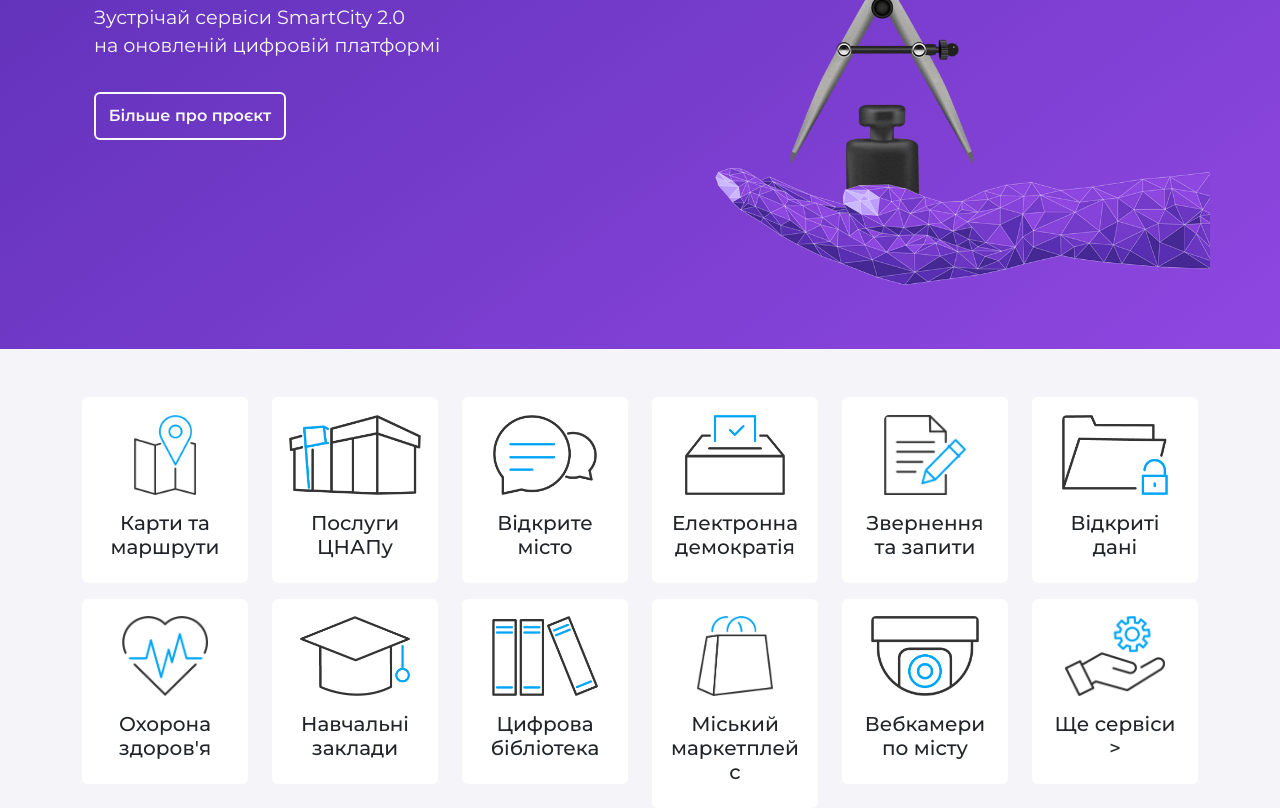
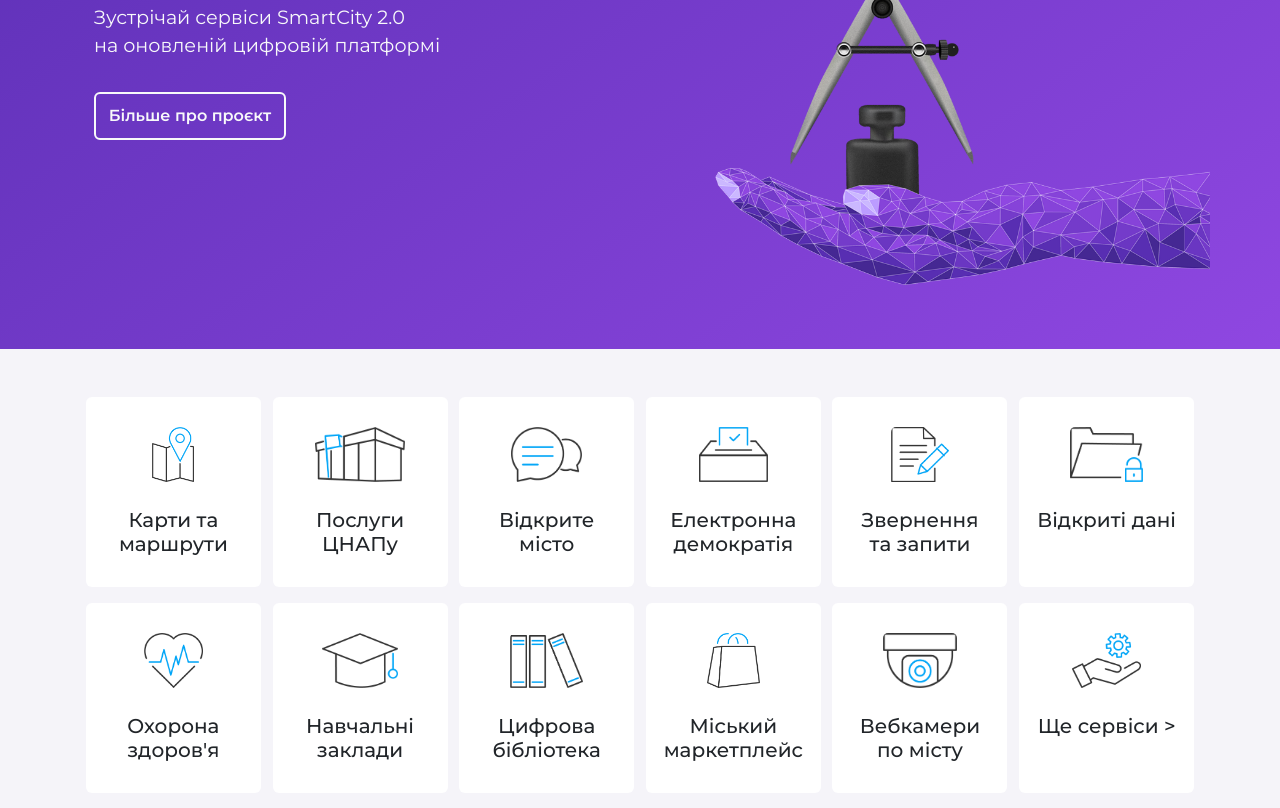
Before and after one commit to ivankist2/Project-2024-03-14-Thu-new-bootstrap, a plain HTML site: page index.html in a window 1280 px wide. Shown: the part 323-1131 px from the top of the page. Drawn offline with Linux system fonts and the light colour scheme.

Commit message:
change services

```diff
--- a/css/styles.css
+++ b/css/styles.css
@@ -93,9 +93,12 @@
 /* #region main services */
 
 .service {
+    width: 175px;
+    height: 190px;
+    margin: auto;
     text-align: center;
     border: none;
-    padding: 1.1rem 0 0 0;
+    padding: 1.9rem 0 0 0;
     cursor: pointer;
 }
 
@@ -103,31 +106,14 @@
     box-shadow: 1px 1px 2px 3px rgb(224, 224, 224), -1px -1px 2px 3px rgb(224, 224, 224);
 }
 
+.service-img-box {
+    margin-bottom: 10px;
+}
+
 .service-img {
-    height: 5rem;
+    /* height: 4rem; */
+    height: 55px;
     width: min-content;
 }
 
-.service-inbox {
-    display: flex;
-    justify-content: center;
-    align-items: center;
-    height: 60%;
-    margin-bottom: 1rem;
-}
-
-.service-box:hover {
-    box-shadow: 1px 1px 3px 4px rgb(224, 224, 224), -1px -1px 3px 4px rgb(224, 224, 224);
-}
-
-img.services {
-    height: 55px;
-}
-
-p.services {
-    font-size: 14px;
-    text-align: center;
-    font-weight: 600;
-}
-
 /* #endregion */
--- a/index.html
+++ b/index.html
@@ -44,10 +44,10 @@
     </header>
 
     <main class="container mt-5">
-        <div class="row gy-3">
-            <div class="col-md-2">
+        <div class="row gy-3 gx-lg-1 gx-md-0 gx-sm-0 gx-xm-0 justify-content-center">
+            <div class="col col-xl-2 col-lg-3 col-md-4 col-sm-5 col-xs-6">
                 <div class="service card">
-                    <div>
+                    <div class="service-img-box">
                         <img src="img/icons/maps-and-ways.png" class="service-img card-img-top" alt="Карти та маршрути">
                     </div>
                     <div class="card-body">
@@ -55,9 +55,9 @@
                     </div>
                 </div>
             </div>
-            <div class="col-md-2">
+            <div class="col col-xl-2 col-lg-3 col-md-4 col-sm-5 col-xs-6">
                 <div class="service card">
-                    <div>
+                    <div class="service-img-box">
                         <img src="img/icons/tsnap.png" class="service-img card-img-top" alt="Карти та маршрути">
                     </div>
                     <div class="card-body">
@@ -65,9 +65,9 @@
                     </div>
                 </div>
             </div>
-            <div class="col-md-2">
+            <div class="col col-xl-2 col-lg-3 col-md-4 col-sm-5 col-xs-6">
                 <div class="service card">
-                    <div>
+                    <div class="service-img-box">
                         <img src="img/icons/open-city.png" class="service-img card-img-top" alt="Карти та маршрути">
                     </div>
                     <div class="card-body">
@@ -75,19 +75,20 @@
                     </div>
                 </div>
             </div>
-            <div class="col-md-2">
+            <div class="col col-xl-2 col-lg-3 col-md-4 col-sm-5 col-xs-6">
                 <div class="service card">
-                    <div>
-                        <img src="img/icons/electronic-democracy.png" class="service-img card-img-top" alt="Карти та маршрути">
+                    <div class="service-img-box">
+                        <img src="img/icons/electronic-democracy.png" class="service-img card-img-top"
+                            alt="Карти та маршрути">
                     </div>
                     <div class="card-body">
                         <h5 class="card-title">Електронна демократія</h5>
                     </div>
                 </div>
             </div>
-            <div class="col-md-2">
+            <div class="col col-xl-2 col-lg-3 col-md-4 col-sm-5 col-xs-6">
                 <div class="service card">
-                    <div>
+                    <div class="service-img-box">
                         <img src="img/icons/paper.png" class="service-img card-img-top" alt="Карти та маршрути">
                     </div>
                     <div class="card-body">
@@ -95,9 +96,9 @@
                     </div>
                 </div>
             </div>
-            <div class="col-md-2">
+            <div class="col col-xl-2 col-lg-3 col-md-4 col-sm-5 col-xs-6">
                 <div class="service card">
-                    <div>
+                    <div class="service-img-box">
                         <img src="img/icons/open-data.png" class="service-img card-img-top" alt="Карти та маршрути">
                     </div>
                     <div class="card-body">
@@ -106,9 +107,9 @@
                 </div>
             </div>
 
-            <div class="col-md-2">
+            <div class="col col-xl-2 col-lg-3 col-md-4 col-sm-5 col-xs-6">
                 <div class="service card">
-                    <div>
+                    <div class="service-img-box">
                         <img src="img/icons/health.png" class="service-img card-img-top" alt="Карти та маршрути">
                     </div>
                     <div class="card-body">
@@ -116,9 +117,9 @@
                     </div>
                 </div>
             </div>
-            <div class="col">
+            <div class="col col-xl-2 col-lg-3 col-md-4 col-sm-5 col-xs-6">
                 <div class="service card">
-                    <div>
+                    <div class="service-img-box">
                         <img src="img/icons/science.png" class="service-img card-img-top" alt="Карти та маршрути">
                     </div>
                     <div class="card-body">
@@ -126,9 +127,9 @@
                     </div>
                 </div>
             </div>
-            <div class="col-md-2">
+            <div class="col col-xl-2 col-lg-3 col-md-4 col-sm-5 col-xs-6">
                 <div class="service card">
-                    <div>
+                    <div class="service-img-box">
                         <img src="img/icons/books.png" class="service-img card-img-top" alt="Карти та маршрути">
                     </div>
                     <div class="card-body">
@@ -136,9 +137,9 @@
                     </div>
                 </div>
             </div>
-            <div class="col-md-2">
+            <div class="col col-xl-2 col-lg-3 col-md-4 col-sm-5 col-xs-6">
                 <div class="service card">
-                    <div>
+                    <div class="service-img-box">
                         <img src="img/icons/shopping.png" class="service-img card-img-top" alt="Карти та маршрути">
                     </div>
                     <div class="card-body">
@@ -146,9 +147,9 @@
                     </div>
                 </div>
             </div>
-            <div class="col-md-2">
+            <div class="col col-xl-2 col-lg-3 col-md-4 col-sm-5 col-xs-6">
                 <div class="service card">
-                    <div>
+                    <div class="service-img-box">
                         <img src="img/icons/camera.png" class="service-img card-img-top" alt="Карти та маршрути">
                     </div>
                     <div class="card-body">
@@ -156,9 +157,9 @@
                     </div>
                 </div>
             </div>
-            <div class="col-md-2">
+            <div class="col col-xl-2 col-lg-3 col-md-4 col-sm-5 col-xs-6">
                 <div class="service card">
-                    <div>
+                    <div class="service-img-box">
                         <img src="img/icons/support.png" class="service-img card-img-top" alt="Карти та маршрути">
                     </div>
                     <div class="card-body">
@@ -169,84 +170,6 @@
         </div>
     </main>
 
-    <!-- <main class="container mt-5">
-        <div class="row gy-3">
-            <div class="col col-lg-2 col-md-3 col-sm-4 col-xs-4 text-center text-dark">
-                <div class="service-inbox">
-                    <img class="services" src="img/icons/maps-and-ways.png">
-                </div>
-                <p class="services">Карти та маршрути</p>
-            </div>
-            <div class="col col-lg-2 col-md-3 col-sm-4 col-xs-4 text-center text-dark">
-                <div class="service-inbox">
-                    <img class="services" src="img/icons/tsnap.png">
-                </div>
-                <p class="services">Послуги ЦНАПу</p>
-            </div>
-            <div class="col col-lg-2 col-md-3 col-sm-4 col-xs-4 text-center text-dark">
-                <div class="service-inbox">
-                    <img class="services" src="img/icons/open-city.png">
-                </div>
-                <p class="services">Відкрите місто</p>
-            </div>
-            <div class="col col-lg-2 col-md-3 col-sm-4 col-xs-4 text-center text-dark">
-                <div class="service-inbox">
-                    <img class="services" src="img/icons/electronic-democracy.png">
-                </div>
-                <p class="services">Електронна демократія</p>
-            </div>
-            <div class="col col-lg-2 col-md-3 col-sm-4 col-xs-4 text-center text-dark">
-                <div class="service-inbox">
-                    <img class="services" src="img/icons/paper.png">
-                </div>
-                <p class="services">Звернення та запити</p>
-            </div>
-            <div class="col col-lg-2 col-md-3 col-sm-4 col-xs-4 text-center text-dark">
-                <div class="service-inbox">
-                    <img class="services" src="img/icons/open-data.png">
-                </div>
-                <p class="services">Відкриті дані</p>
-            </div>
-
-            <div class="col col-lg-2 col-md-3 col-sm-4 col-xs-4 text-center text-dark">
-                <div class="service-inbox">
-                    <img class="services" src="img/icons/health.png">
-                </div>
-                <p class="services">Охорона здоров'я</p>
-            </div>
-            <div class="col col-lg-2 col-md-3 col-sm-4 col-xs-4 text-center text-dark">
-                <div class="service-inbox">
-                    <img class="services" src="img/icons/science.png">
-                </div>
-                <p class="services">Навчальні заклади</p>
-            </div>
-            <div class="col col-lg-2 col-md-3 col-sm-4 col-xs-4 text-center text-dark">
-                <div class="service-inbox">
-                    <img class="services" src="img/icons/books.png">
-                </div>
-                <p class="services">Цифрова бібліотека</p>
-            </div>
-            <div class="col col-lg-2 col-md-3 col-sm-4 col-xs-4 text-center text-dark">
-                <div class="service-inbox">
-                    <img class="services" src="img/icons/shopping.png">
-                </div>
-                <p class="services">Міський маркетплейс</p>
-            </div>
-            <div class="col col-lg-2 col-md-3 col-sm-4 col-xs-4 text-center text-dark">
-                <div class="service-inbox">
-                    <img class="services" src="img/icons/camera.png">
-                </div>
-                <p class="services">Вебкамери по місту</p>
-            </div>
-            <div class="col col-lg-2 col-md-3 col-sm-4 col-xs-4 text-center text-dark">
-                <div class="service-inbox">
-                    <img class="services" src="img/icons/support.png">
-                </div>
-                <p class="services">Ще сервіси ></p>
-            </div>
-        </div>
-    </main> -->
-
     <script src="js/main.js"></script>
     <script src="js/bootstrap.bundle.min.js"></script>
     <!-- <script src="js/jquery-3.7.1.js"></script> -->
```
